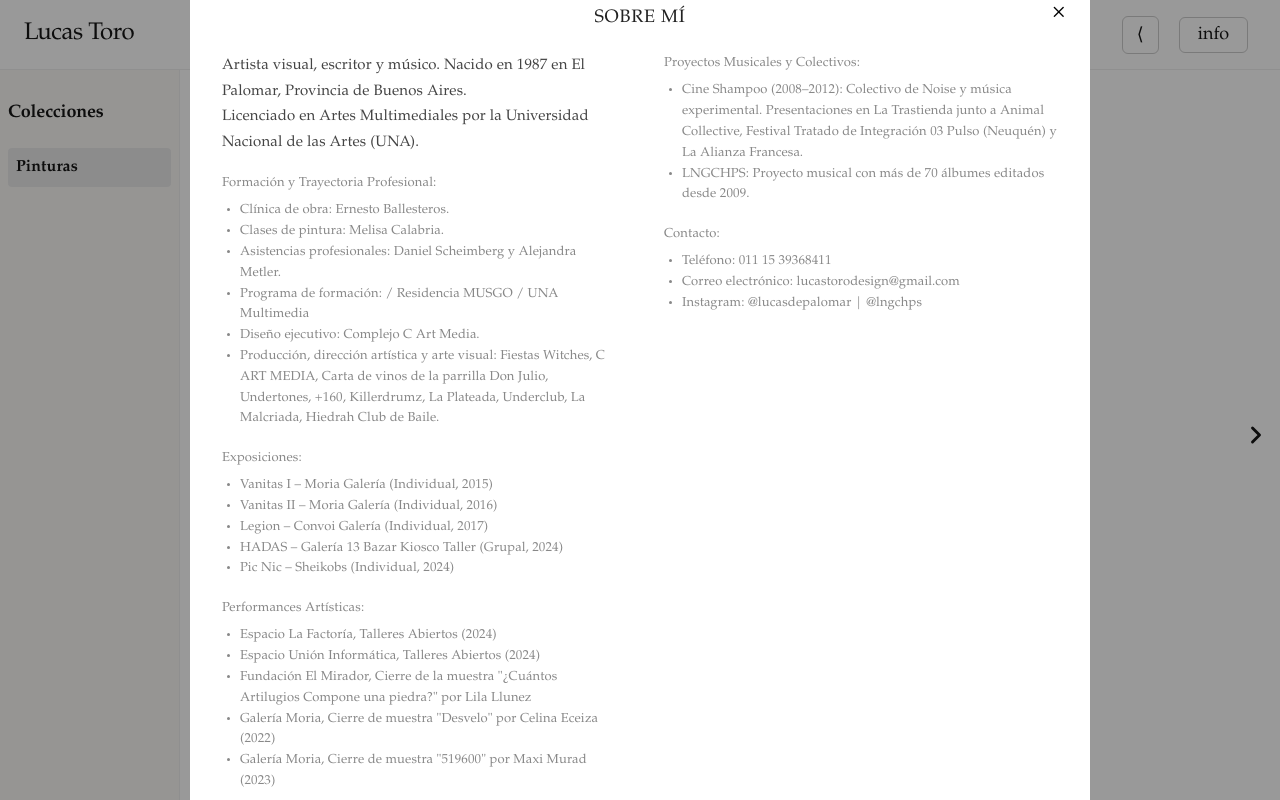
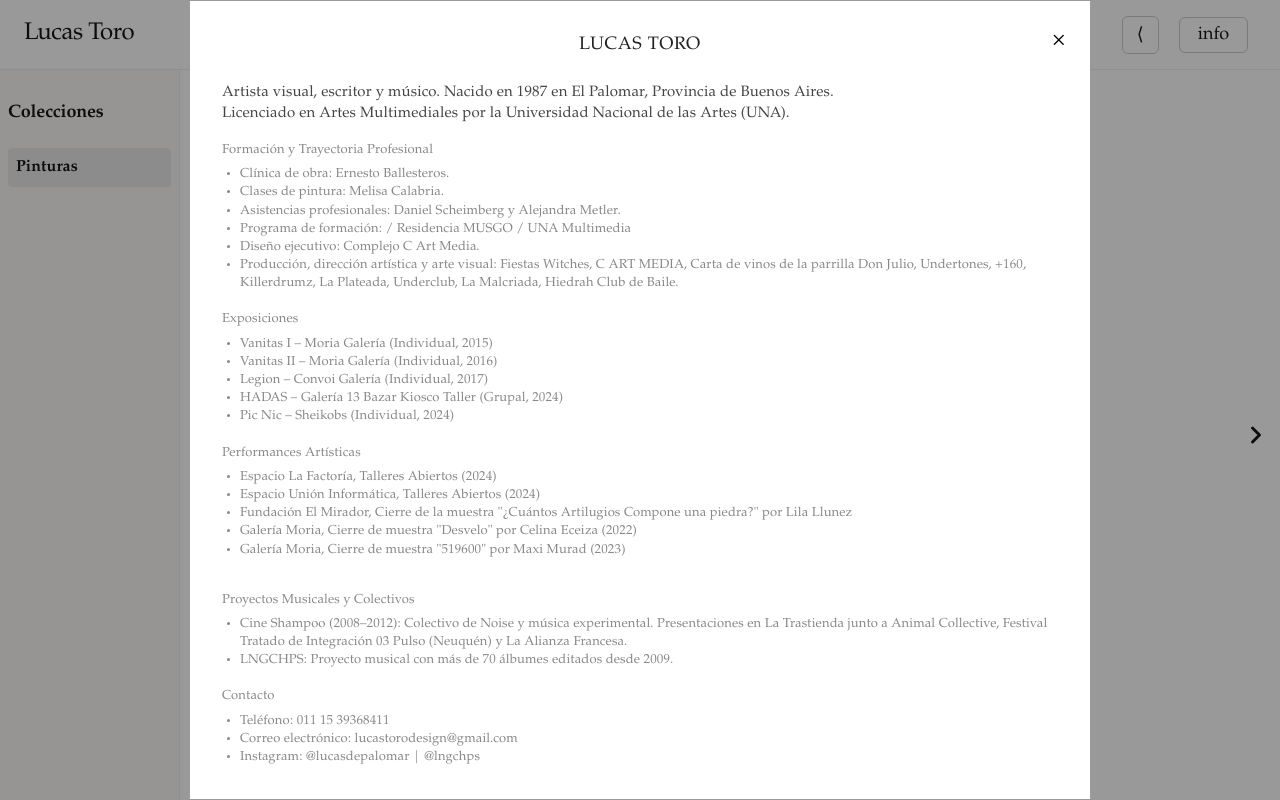
Before and after one commit to i9-9/lucas-toro, a Next.js app: page / in a window 1280 px wide. Both pictures are taken after a click on the button "info". Shown: the top 800 px of the page. Built offline with nearby package versions, Linux system fonts and the light colour scheme.

Commit message:
fix: update info modal texts to match user content

```diff
--- a/app/page.tsx
+++ b/app/page.tsx
@@ -63,16 +63,17 @@ function InfoModal({ open, onClose }: { open: boolean; onClose: () => void }) {
           flexDirection: 'column',
           gap: 24,
         }}
+        className="info-modal"
         onClick={e => e.stopPropagation()}
       >
         <button onClick={onClose} style={{ position: "absolute", right: 24, top: 24, background: "none", border: "none", fontSize: 24, cursor: "pointer", fontFamily: 'Garamond, serif', borderRadius: 0 }}>×</button>
-        <div style={{ fontSize: 18, fontWeight: 400, marginBottom: 0, letterSpacing: '0.04em', color: '#222', textTransform: 'uppercase', textAlign: 'center' }}>Sobre mí</div>
+        <div style={{ fontSize: 18, fontWeight: 400, marginBottom: 0, letterSpacing: '0.04em', color: '#222', textTransform: 'uppercase', textAlign: 'center' }}>Lucas Toro</div>
         <div className="modal-columns" style={{ display: 'flex', flexDirection: 'column', gap: 32 }}>
-          <div style={{ flex: 1, minWidth: 220, fontSize: 15, lineHeight: 1.7, color: '#444', fontWeight: 300, letterSpacing: '0.01em' }}>
+          <div style={{ flex: 1, minWidth: 220, fontSize: 15, lineHeight: 1.4, color: '#444', fontWeight: 300, letterSpacing: '0.01em' }}>
             Artista visual, escritor y músico. Nacido en 1987 en El Palomar, Provincia de Buenos Aires.<br />
             Licenciado en Artes Multimediales por la Universidad Nacional de las Artes (UNA).
-            <div style={{ fontSize: 13, color: '#888', margin: '18px 0 6px 0', fontWeight: 400, letterSpacing: '0.01em' }}>Formación y Trayectoria Profesional:</div>
-            <ul style={{ fontSize: 13, color: '#888', marginLeft: 18, marginBottom: 0, fontWeight: 300, letterSpacing: '0.01em', lineHeight: 1.6 }}>
+            <div style={{ fontSize: 13, color: '#888', margin: '18px 0 6px 0', fontWeight: 400, letterSpacing: '0.01em' }}>Formación y Trayectoria Profesional</div>
+            <ul style={{ fontSize: 13, color: '#888', marginLeft: 18, marginBottom: 0, fontWeight: 300, letterSpacing: '0.01em', lineHeight: 1.4 }}>
               <li>Clínica de obra: Ernesto Ballesteros.</li>
               <li>Clases de pintura: Melisa Calabria.</li>
               <li>Asistencias profesionales: Daniel Scheimberg y Alejandra Metler.</li>
@@ -80,16 +81,16 @@ function InfoModal({ open, onClose }: { open: boolean; onClose: () => void }) {
               <li>Diseño ejecutivo: Complejo C Art Media.</li>
               <li>Producción, dirección artística y arte visual: Fiestas Witches, C ART MEDIA, Carta de vinos de la parrilla Don Julio, Undertones, +160, Killerdrumz, La Plateada, Underclub, La Malcriada, Hiedrah Club de Baile.</li>
             </ul>
-            <div style={{ fontSize: 13, color: '#888', margin: '18px 0 6px 0', fontWeight: 400, letterSpacing: '0.01em' }}>Exposiciones:</div>
-            <ul style={{ fontSize: 13, color: '#888', marginLeft: 18, marginBottom: 0, fontWeight: 300, letterSpacing: '0.01em', lineHeight: 1.6 }}>
+            <div style={{ fontSize: 13, color: '#888', margin: '18px 0 6px 0', fontWeight: 400, letterSpacing: '0.01em' }}>Exposiciones</div>
+            <ul style={{ fontSize: 13, color: '#888', marginLeft: 18, marginBottom: 0, fontWeight: 300, letterSpacing: '0.01em', lineHeight: 1.4 }}>
               <li>Vanitas I – Moria Galería (Individual, 2015)</li>
               <li>Vanitas II – Moria Galería (Individual, 2016)</li>
               <li>Legion – Convoi Galería (Individual, 2017)</li>
               <li>HADAS – Galería 13 Bazar Kiosco Taller (Grupal, 2024)</li>
               <li>Pic Nic – Sheikobs (Individual, 2024)</li>
             </ul>
-            <div style={{ fontSize: 13, color: '#888', margin: '18px 0 6px 0', fontWeight: 400, letterSpacing: '0.01em' }}>Performances Artísticas:</div>
-            <ul style={{ fontSize: 13, color: '#888', marginLeft: 18, marginBottom: 0, fontWeight: 300, letterSpacing: '0.01em', lineHeight: 1.6 }}>
+            <div style={{ fontSize: 13, color: '#888', margin: '18px 0 6px 0', fontWeight: 400, letterSpacing: '0.01em' }}>Performances Artísticas</div>
+            <ul style={{ fontSize: 13, color: '#888', marginLeft: 18, marginBottom: 0, fontWeight: 300, letterSpacing: '0.01em', lineHeight: 1.4 }}>
               <li>Espacio La Factoría, Talleres Abiertos (2024)</li>
               <li>Espacio Unión Informática, Talleres Abiertos (2024)</li>
               <li>Fundación El Mirador, Cierre de la muestra &quot;¿Cuántos Artilugios Compone una piedra?&quot; por Lila Llunez</li>
@@ -97,14 +98,14 @@ function InfoModal({ open, onClose }: { open: boolean; onClose: () => void }) {
               <li>Galería Moria, Cierre de muestra &quot;519600&quot; por Maxi Murad (2023)</li>
             </ul>
           </div>
-          <div style={{ flex: 1, minWidth: 220, fontSize: 15, lineHeight: 1.7, color: '#444', fontWeight: 300, letterSpacing: '0.01em' }}>
-            <div style={{ fontSize: 13, color: '#888', margin: '0 0 6px 0', fontWeight: 400, letterSpacing: '0.01em' }}>Proyectos Musicales y Colectivos:</div>
-            <ul style={{ fontSize: 13, color: '#888', marginLeft: 18, marginBottom: 18, fontWeight: 300, letterSpacing: '0.01em', lineHeight: 1.6 }}>
+          <div style={{ flex: 1, minWidth: 220, fontSize: 15, lineHeight: 1.4, color: '#444', fontWeight: 300, letterSpacing: '0.01em' }}>
+            <div style={{ fontSize: 13, color: '#888', margin: '0 0 6px 0', fontWeight: 400, letterSpacing: '0.01em' }}>Proyectos Musicales y Colectivos</div>
+            <ul style={{ fontSize: 13, color: '#888', marginLeft: 18, marginBottom: 18, fontWeight: 300, letterSpacing: '0.01em', lineHeight: 1.4 }}>
               <li>Cine Shampoo (2008–2012): Colectivo de Noise y música experimental. Presentaciones en La Trastienda junto a Animal Collective, Festival Tratado de Integración 03 Pulso (Neuquén) y La Alianza Francesa.</li>
               <li>LNGCHPS: Proyecto musical con más de 70 álbumes editados desde 2009.</li>
             </ul>
-            <div style={{ fontSize: 13, color: '#888', margin: '0 0 6px 0', fontWeight: 400, letterSpacing: '0.01em' }}>Contacto:</div>
-            <ul style={{ fontSize: 13, color: '#888', marginLeft: 18, marginBottom: 0, fontWeight: 300, letterSpacing: '0.01em', lineHeight: 1.6 }}>
+            <div style={{ fontSize: 13, color: '#888', margin: '0 0 6px 0', fontWeight: 400, letterSpacing: '0.01em' }}>Contacto</div>
+            <ul style={{ fontSize: 13, color: '#888', marginLeft: 18, marginBottom: 0, fontWeight: 300, letterSpacing: '0.01em', lineHeight: 1.4 }}>
               <li>Teléfono: 011 15 39368411</li>
               <li>Correo electrónico: <a href="mailto:lucastorodesign@gmail.com" style={{ color: '#888' }}>lucastorodesign@gmail.com</a></li>
               <li>Instagram: <a href="https://instagram.com/lucasdepalomar" target="_blank" style={{ color: '#888' }}>@lucasdepalomar</a> | <a href="https://instagram.com/lngchps" target="_blank" style={{ color: '#888' }}>@lngchps</a></li>
@@ -112,15 +113,18 @@ function InfoModal({ open, onClose }: { open: boolean; onClose: () => void }) {
           </div>
         </div>
         <style>{`
-          @media (min-width: 700px) {
+          @media (max-width: 700px) {
+            .info-modal {
+              padding: 12px !important;
+              font-size: 13px !important;
+            }
             .modal-columns {
-              flex-direction: row !important;
-              gap: 48px !important;
-              text-align: left !important;
+              flex-direction: column !important;
+              gap: 18px !important;
             }
-            .modal-columns > div {
-              flex: 1 1 0;
-            }
+          }
+          .info-modal, .info-modal * {
+            line-height: 1.4 !important;
           }
         `}</style>
       </div>
@@ -215,11 +219,14 @@ function SelectedWorks({ images }: { images: { src: string; title: string; price
   return (
     <section style={{ maxWidth: 700, margin: '0 auto', padding: '1.2rem 0.2rem 1.2rem 0.2rem' }}>
       <div style={{ fontSize: 18, fontWeight: 400, marginBottom: 18, letterSpacing: '0.04em', color: '#222', textTransform: 'uppercase', textAlign: 'center' }}>Obras seleccionadas</div>
-      <div style={{
-        columnCount: 2,
-        columnGap: '18px',
-        maxWidth: '100%',
-      }}>
+      <div
+        style={{
+          columnCount: 2,
+          columnGap: '18px',
+          maxWidth: '100%',
+        }}
+        className="selected-works-grid"
+      >
         {images.slice(0, 12).map((img) => (
           <div key={img.src} style={{
             background: '#fff',
@@ -239,6 +246,14 @@ function SelectedWorks({ images }: { images: { src: string; title: string; price
         ))}
       </div>
       <ImageModal open={!!modalImg} onClose={() => setModalImg(null)} img={modalImg || undefined} />
+      <style>{`
+        @media (max-width: 700px) {
+          .selected-works-grid {
+            column-count: 1 !important;
+            padding: 0 2vw;
+          }
+        }
+      `}</style>
     </section>
   );
 }
@@ -247,16 +262,16 @@ function AboutAndAwards() {
   return (
     <section style={{ maxWidth: 700, margin: '0 auto', padding: '1.2rem 0.2rem 1.2rem 0.2rem', display: 'flex', flexDirection: 'column', gap: 18 }}>
       <div style={{ fontSize: 18, fontWeight: 400, marginBottom: 18, letterSpacing: '0.04em', color: '#222', textTransform: 'uppercase', textAlign: 'center' }}>Sobre mí</div>
-      <div style={{ fontSize: 15, marginBottom: 12, lineHeight: 1.7, color: '#444', fontWeight: 300, letterSpacing: '0.01em', textAlign: 'center' }}>
+      <div style={{ fontSize: 15, marginBottom: 12, lineHeight: 1.45, color: '#444', fontWeight: 300, letterSpacing: '0.01em', textAlign: 'center' }}>
         Soy Lucas Toro, artista visual, escritor y músico. Nacido en 1987 en El Palomar, Provincia de Buenos Aires. Licenciado en Artes Multimediales por la UNA. Mi trabajo explora la relación entre imagen, sonido y palabra, abordando temáticas contemporáneas desde una perspectiva experimental y poética.
       </div>
       <div style={{ fontSize: 13, color: '#888', marginBottom: 6, fontWeight: 400, letterSpacing: '0.01em', textAlign: 'center' }}>Premios y distinciones:</div>
-      <ul style={{ fontSize: 13, color: '#888', margin: '0 auto 0 auto', fontWeight: 300, letterSpacing: '0.01em', lineHeight: 1.6, textAlign: 'center', listStyle: 'none', padding: 0 }}>
+      <ul style={{ fontSize: 13, color: '#888', margin: '0 auto 0 auto', fontWeight: 300, letterSpacing: '0.01em', lineHeight: 1.4, textAlign: 'center', listStyle: 'none', padding: 0 }}>
         <li>Premio Fundación El Mirador (2023)</li>
         <li>Beca de Creación FNA (2022)</li>
         <li>Residencia MUSGO / UNA Multimedia (2021)</li>
       </ul>
-      <div style={{ fontSize: 13, color: '#888', lineHeight: 1.6, fontWeight: 300, letterSpacing: '0.01em', textAlign: 'center', marginTop: 10 }}>
+      <div style={{ fontSize: 13, color: '#888', lineHeight: 1.4, fontWeight: 300, letterSpacing: '0.01em', textAlign: 'center', marginTop: 10 }}>
         Clínica de obra: Ernesto Ballesteros.<br />
         Clases de pintura: Melisa Calabria.<br />
         Asistencias profesionales: Daniel Scheimberg y Alejandra Metler.<br />
@@ -270,10 +285,10 @@ function ContactSection() {
   return (
     <section style={{ maxWidth: 700, margin: '0 auto', padding: '1.2rem 0.2rem 2rem 0.2rem', display: 'flex', flexDirection: 'column', gap: 10, alignItems: 'center' }}>
       <div style={{ fontSize: 18, fontWeight: 400, marginBottom: 18, letterSpacing: '0.04em', color: '#222', textTransform: 'uppercase', textAlign: 'center' }}>Contacto</div>
-      <div style={{ fontSize: 15, marginBottom: 6, color: '#444', fontWeight: 300, letterSpacing: '0.01em', textAlign: 'center' }}>lucastorodesign@gmail.com</div>
-      <div style={{ fontSize: 15, marginBottom: 6, color: '#444', fontWeight: 300, letterSpacing: '0.01em', textAlign: 'center' }}>011 15 39368411</div>
-      <div style={{ fontSize: 15, marginBottom: 6, color: '#444', fontWeight: 300, letterSpacing: '0.01em', textAlign: 'center' }}>Instagram: <a href="https://instagram.com/lucasdepalomar" target="_blank" style={{ color: '#888', textDecoration: 'none' }}>@lucasdepalomar</a> | <a href="https://instagram.com/lngchps" target="_blank" style={{ color: '#888', textDecoration: 'none' }}>@lngchps</a></div>
-      <div style={{ color: '#bbb', fontSize: 13, fontWeight: 300, letterSpacing: '0.01em', textAlign: 'center', marginTop: 10 }}>
+      <div style={{ fontSize: 15, marginBottom: 6, color: '#444', fontWeight: 300, letterSpacing: '0.01em', textAlign: 'center', lineHeight: 1.4 }}>lucastorodesign@gmail.com</div>
+      <div style={{ fontSize: 15, marginBottom: 6, color: '#444', fontWeight: 300, letterSpacing: '0.01em', textAlign: 'center', lineHeight: 1.4 }}>011 15 39368411</div>
+      <div style={{ fontSize: 15, marginBottom: 6, color: '#444', fontWeight: 300, letterSpacing: '0.01em', textAlign: 'center', lineHeight: 1.4 }}>Instagram: <a href="https://instagram.com/lucasdepalomar" target="_blank" style={{ color: '#888', textDecoration: 'none' }}>@lucasdepalomar</a> | <a href="https://instagram.com/lngchps" target="_blank" style={{ color: '#888', textDecoration: 'none' }}>@lngchps</a></div>
+      <div style={{ color: '#bbb', fontSize: 13, fontWeight: 300, letterSpacing: '0.01em', textAlign: 'center', marginTop: 10, lineHeight: 1.4 }}>
         El Palomar, Provincia de Buenos Aires, Argentina
       </div>
     </section>
@@ -305,7 +320,7 @@ export default function Home() {
       </nav>
       <div style={{ display: 'flex', height: 'calc(100vh - 70px)', width: '100vw' }}>
         {sidebarOpen && (
-          <aside ref={sidebarRef} style={{ width: 180, background: '#faf9f6', borderRight: '1px solid #eee', padding: '2rem 0.5rem', fontFamily: 'Garamond, serif', height: '100%', transition: 'width 0.2s', opacity: 1 }}>
+          <aside ref={sidebarRef} style={{ width: 180, background: '#faf9f6', borderRight: '1px solid #eee', padding: '2rem 0.5rem', fontFamily: 'Garamond, serif', height: '100%', transition: 'width 0.2s', opacity: 1 }} className="sidebar-responsive">
             <div style={{ fontWeight: 600, marginBottom: 24, fontSize: 18, letterSpacing: '-0.01em' }}>Colecciones</div>
             {collections.map((col) => (
               <button
@@ -331,6 +346,21 @@ export default function Home() {
                 {col.name}
               </button>
             ))}
+            <style>{`
+              @media (max-width: 700px) {
+                .sidebar-responsive {
+                  width: 100vw !important;
+                  min-width: 0 !important;
+                  border-right: none !important;
+                  padding: 1rem 0.5rem !important;
+                  position: absolute;
+                  left: 0;
+                  top: 70px;
+                  z-index: 100;
+                  background: #faf9f6;
+                }
+              }
+            `}</style>
           </aside>
         )}
         <main style={{ flex: 1, height: '100%', display: 'flex', alignItems: 'center', justifyContent: 'center', background: '#fff', transition: 'margin-left 0.2s' }}>
```
